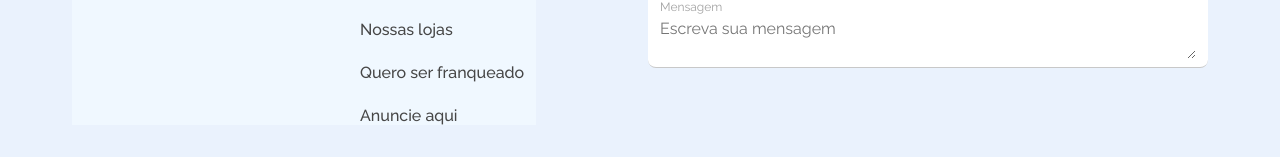
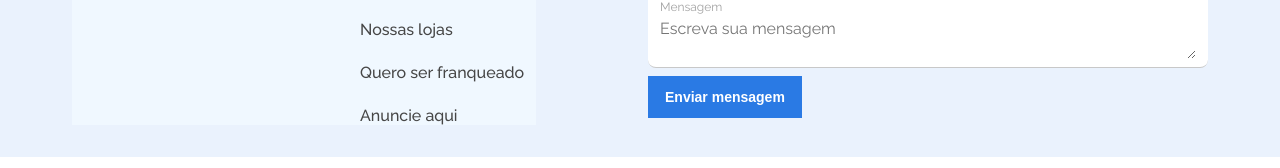
Before and after one commit to lucianakyoko/alura-challenges, a Next.js app in the folder frontend/: page / in a window 1280 px wide. Shown: the part 1774-1942 px from the top of the page. Built offline with nearby package versions, Linux system fonts and the light colour scheme.

Commit message:
styles(frontend/components): fixing button size

```diff
--- a/frontend/src/components/Button/index.jsx
+++ b/frontend/src/components/Button/index.jsx
@@ -1,8 +1,9 @@
 import { ButtonContainer } from './style';
 
-export function Button({type, href, title, btnStyle, showBtn}) {
+export function Button({size, type, href, title, btnStyle, showBtn}) {
   return(
     <ButtonContainer
+      size={size}
       type={type}
       className={showBtn ? 'show-btn' : ''}
     >
--- a/frontend/src/components/Button/style.js
+++ b/frontend/src/components/Button/style.js
@@ -8,6 +8,7 @@ export const ButtonContainer = styled.div`
       border: 1px solid ${colors.secondary.blue100};
       transition: all .3s ease;
       &.primary {
+        width: ${props => props.size};
         padding: 1.2rem 1.6rem;
         background-color: ${colors.secondary.blue100};
 
@@ -20,8 +21,7 @@ export const ButtonContainer = styled.div`
           border: 1px solid ${colors.secondary.blue80};
           cursor: pointer;
         }
-
-        }
+      }
 
       &.secondary {
         max-width: 13.3rem;
--- a/frontend/src/components/Footer/PrimaryFooter/index.jsx
+++ b/frontend/src/components/Footer/PrimaryFooter/index.jsx
@@ -40,7 +40,11 @@ export function PrimaryFooter() {
               <textarea name="message" id="message" placeholder='Escreva sua mensagem'></textarea>
             </div>
           </FormContent>
-          <Button title="Enviar mensagem" btnStyle="primary" />
+          <Button
+            showBtn
+            title="Enviar mensagem"
+            btnStyle="primary"
+          />
         </FormWrapper>
       </PrimaryFooterContendBox>
     </PrimaryFooterContainer>
```
